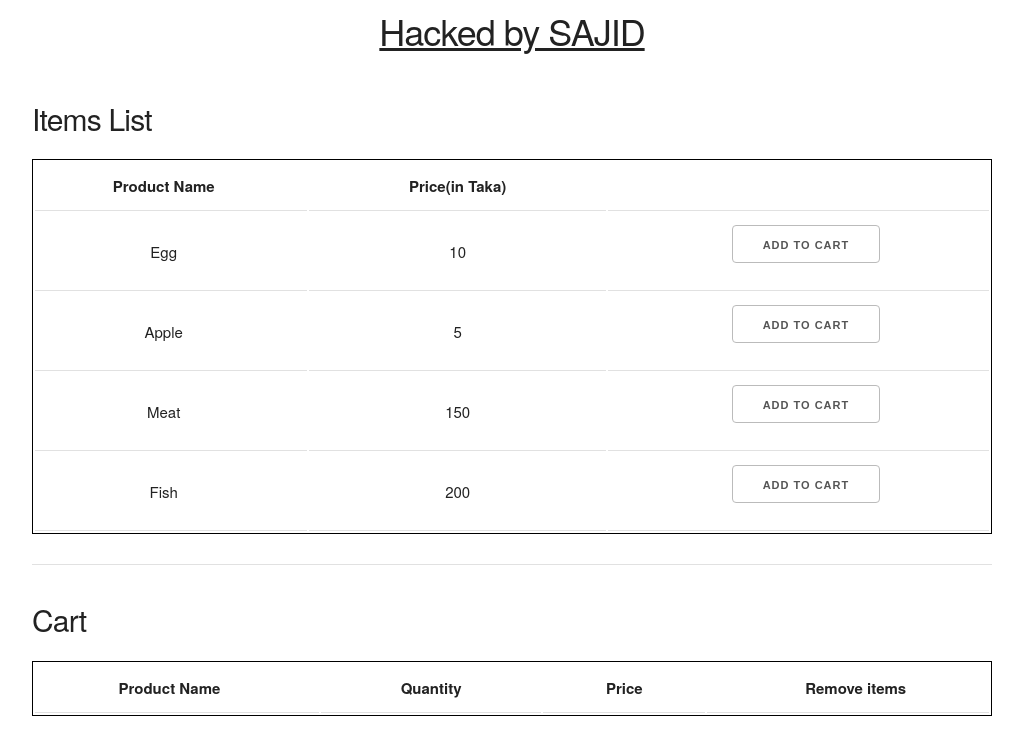
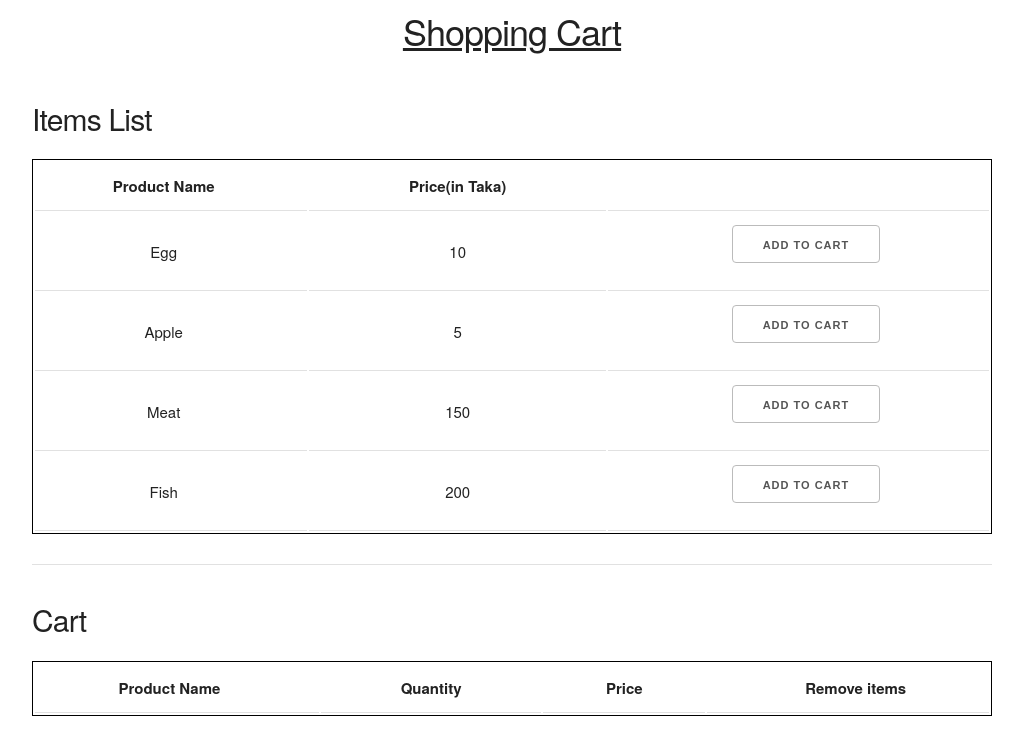
Before and after one commit to smhproduct/Shopping-Cart-Unfinished, a plain HTML site: page index.html in a window 1280 px wide. Shown: the whole page, without its empty margins (128-1151 px from the left). Drawn offline with nearby package versions, Linux system fonts and the light colour scheme.

Commit message:
heading fixed

```diff
--- a/index.html
+++ b/index.html
@@ -4,7 +4,7 @@
     <meta charset="UTF-8">
     <meta name="viewport" content="width=device-width, initial-scale=1.0">
     <link rel="stylesheet" href="https://cdnjs.cloudflare.com/ajax/libs/skeleton/2.0.4/skeleton.min.css" integrity="sha512-EZLkOqwILORob+p0BXZc+Vm3RgJBOe1Iq/0fiI7r/wJgzOFZMlsqTa29UEl6v6U6gsV4uIpsNZoV32YZqrCRCQ==" crossorigin="anonymous" />
-    <title>Document</title>
+    <title>Shopping Cart</title>
     <style>
         td, th{
             text-align: center;
@@ -14,7 +14,7 @@
 </head>
 <body>
 <div class="container">
-    <h3 style="text-align: center;"><u>Hacked by SAJID</u></h3><br>
+    <h3 style="text-align: center;"><u>Shopping Cart</u></h3><br>
     <h4>Items List</h4>
 
     <table class="u-full-width" style="border: 1px solid black;">
```
Also changed, not shown: shopping.js (line endings or trailing spaces).
